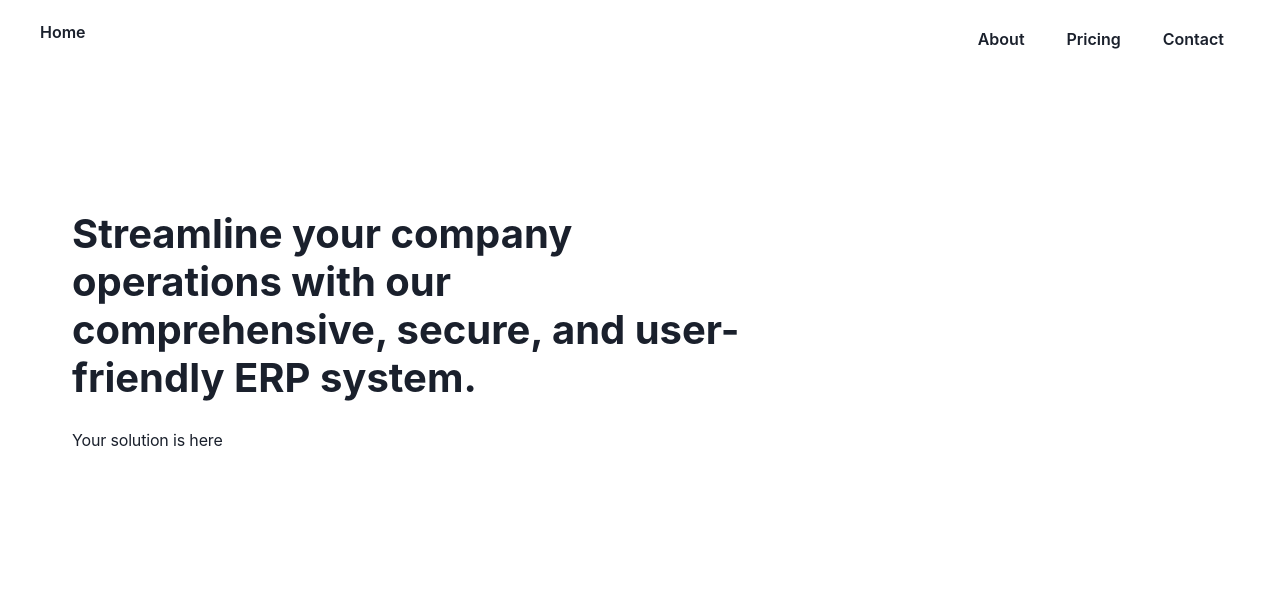
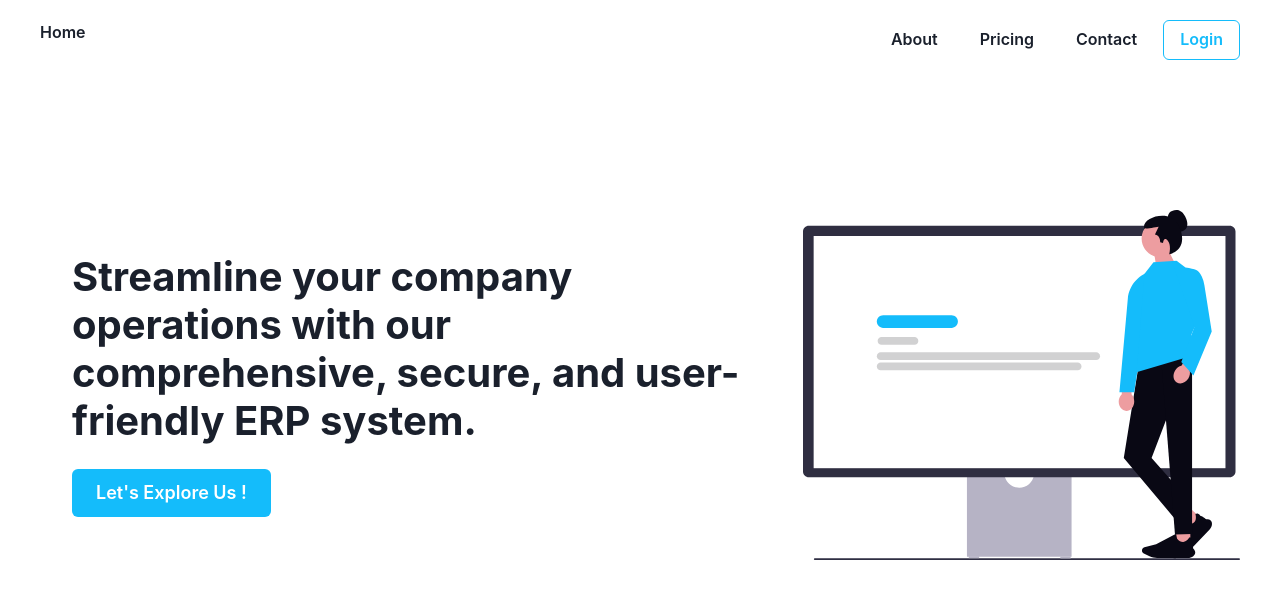
Before and after one commit to tegarfaris/kedaChallange, a Next.js app: page / in a window 1280 px wide. Shown: the top 598 px of the page. Built offline with nearby package versions, Linux system fonts and the light colour scheme.

Commit message:
feat: implement hero section

```diff
--- a/src/app/components/navbar/index.tsx
+++ b/src/app/components/navbar/index.tsx
@@ -37,6 +37,9 @@ const Navbar: React.FC = () => {
             {item.title}
           </Button>
         ))}
+        <Button variant="outline" borderColor="#14BCFB" color="#14BCFB">
+          Login
+        </Button>
       </Flex>
     </Flex>
   );
--- a/src/app/sections/hero-section/index.tsx
+++ b/src/app/sections/hero-section/index.tsx
@@ -1,4 +1,12 @@
-import { Button, Flex, ScaleFade, Stack, Text, VStack } from "@chakra-ui/react";
+import {
+  Button,
+  Flex,
+  Image,
+  ScaleFade,
+  Stack,
+  Text,
+  VStack,
+} from "@chakra-ui/react";
 import React from "react";
 
 const HeroSection: React.FC = () => {
@@ -19,24 +27,19 @@ const HeroSection: React.FC = () => {
           </ScaleFade>
 
           <ScaleFade in={true} initialScale={0.9}>
-            <Text
-              fontWeight="normal"
-              fontSize="16px"
-              lineHeight="29px"
-              letterSpacing="-0.01em"
-              textAlign="left"
-            >
-              Your solution is here
-            </Text>
-          </ScaleFade>
-
-          <ScaleFade in={true} initialScale={0.9}>
-            <Button size="lg" colorScheme="wool-primary">
+            <Button size="lg" variant="solid" bg="#14BCFB" color="white">
               Let&apos;s Explore Us !
             </Button>
           </ScaleFade>
         </Stack>
       </VStack>
+
+      <Image
+        src="/assets/hero-illustration.svg"
+        w="500px"
+        h="350px"
+        alt="asset-hero"
+      />
     </Flex>
   );
 };
```
Also changed, not shown: public/assets/hero-illustration.svg (added).
